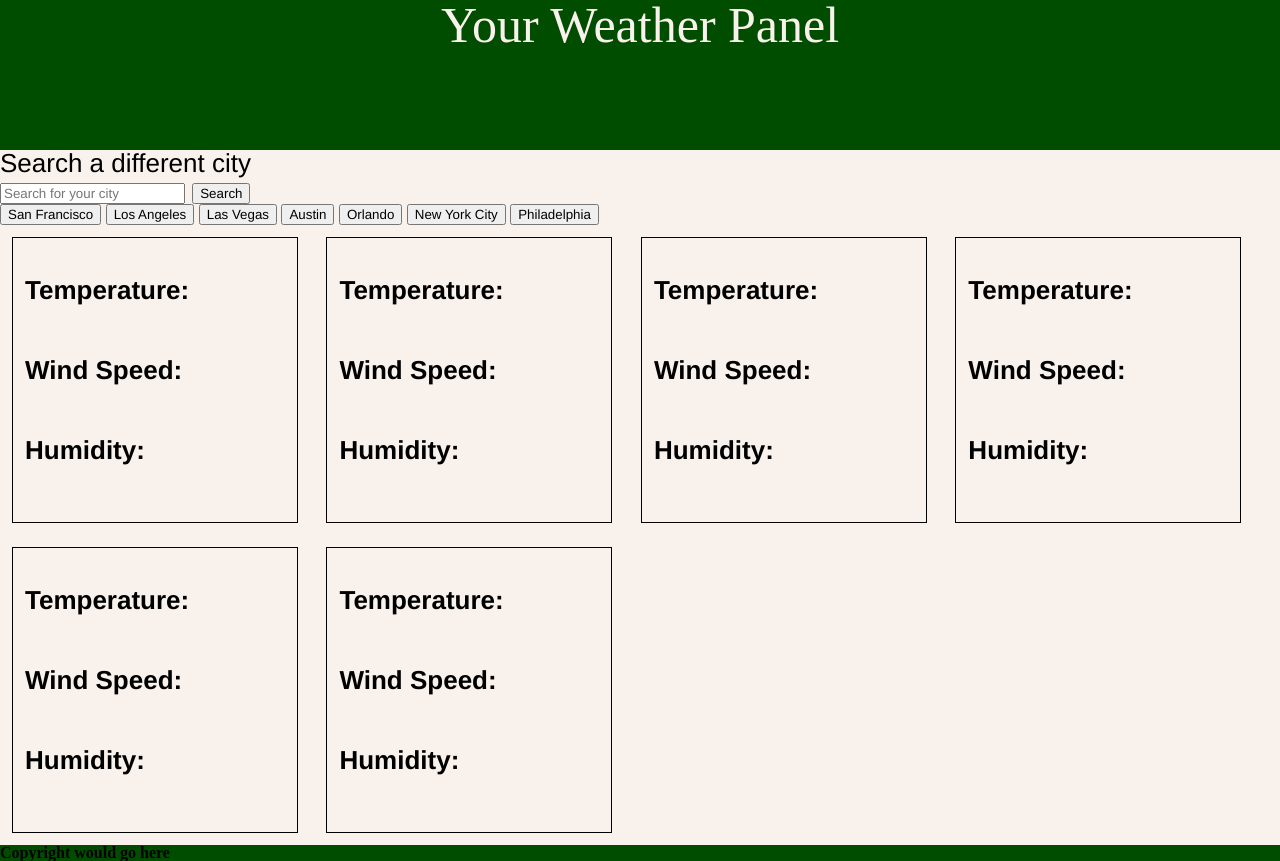
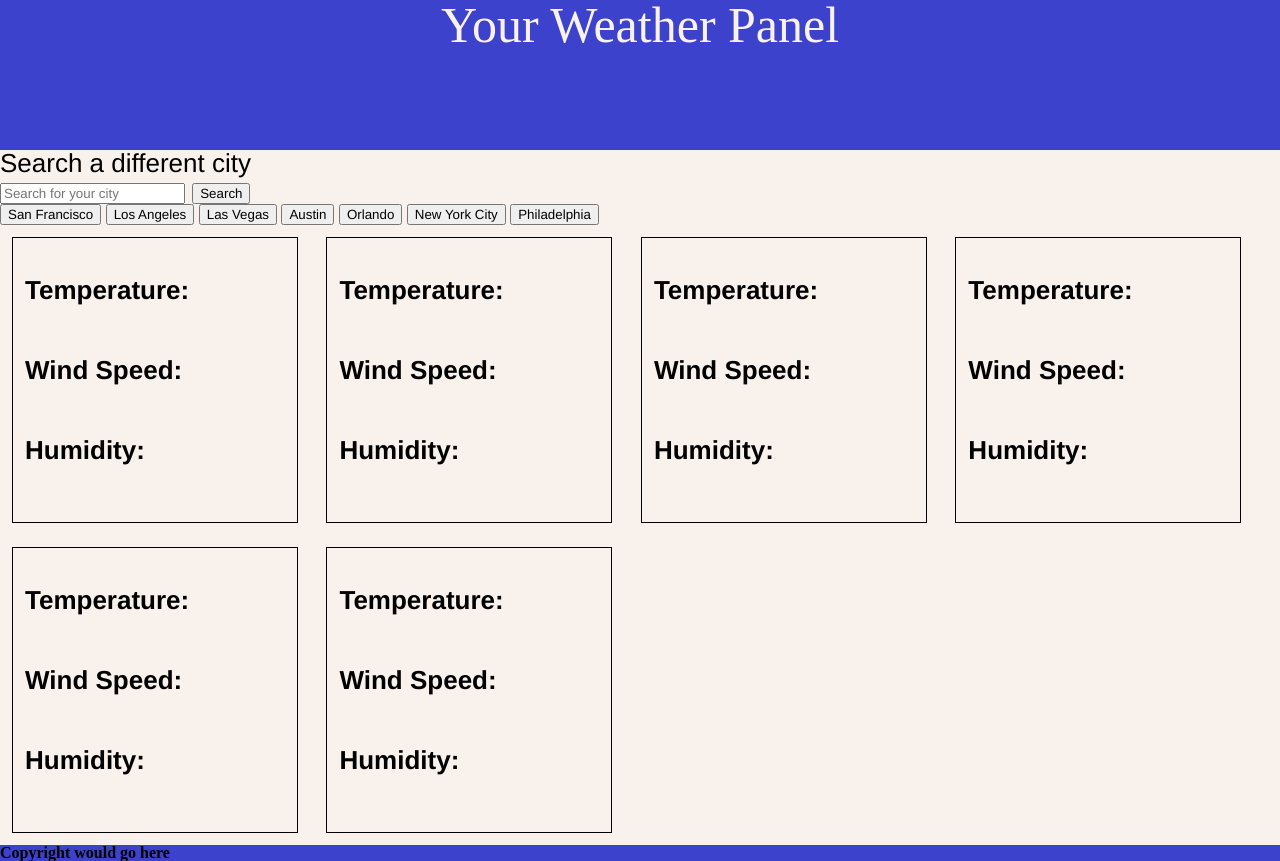
Before and after one commit to jessclark1234/weather-api-app, a plain HTML site: page index.html in a window 1280 px wide. Drawn offline with Linux system fonts and the light colour scheme; a script that the page names is missing.

Commit message:
saving changes

```diff
--- a/assets/css/style.css
+++ b/assets/css/style.css
@@ -3,7 +3,7 @@
 }
 
 header {
-    background-color: #004d00;
+    background-color: #3d42cd;
     height: 150px;
     text-align: center;
     color: #f9f2ec;
@@ -27,7 +27,7 @@ p {
 }
 
 footer {
-    background-color: #004d00;
+    background-color: #3d42cd;
 }
 
 .card {
@@ -42,7 +42,7 @@ footer {
 }
 
 .currentDay {
-    background-color: #004d00;
+    background-color: #6c70e1;
     color: #f9f2ec;
     width: 300px;
     height: 280px;
```
Also changed, not shown: index.html (+0 -2 lines).
